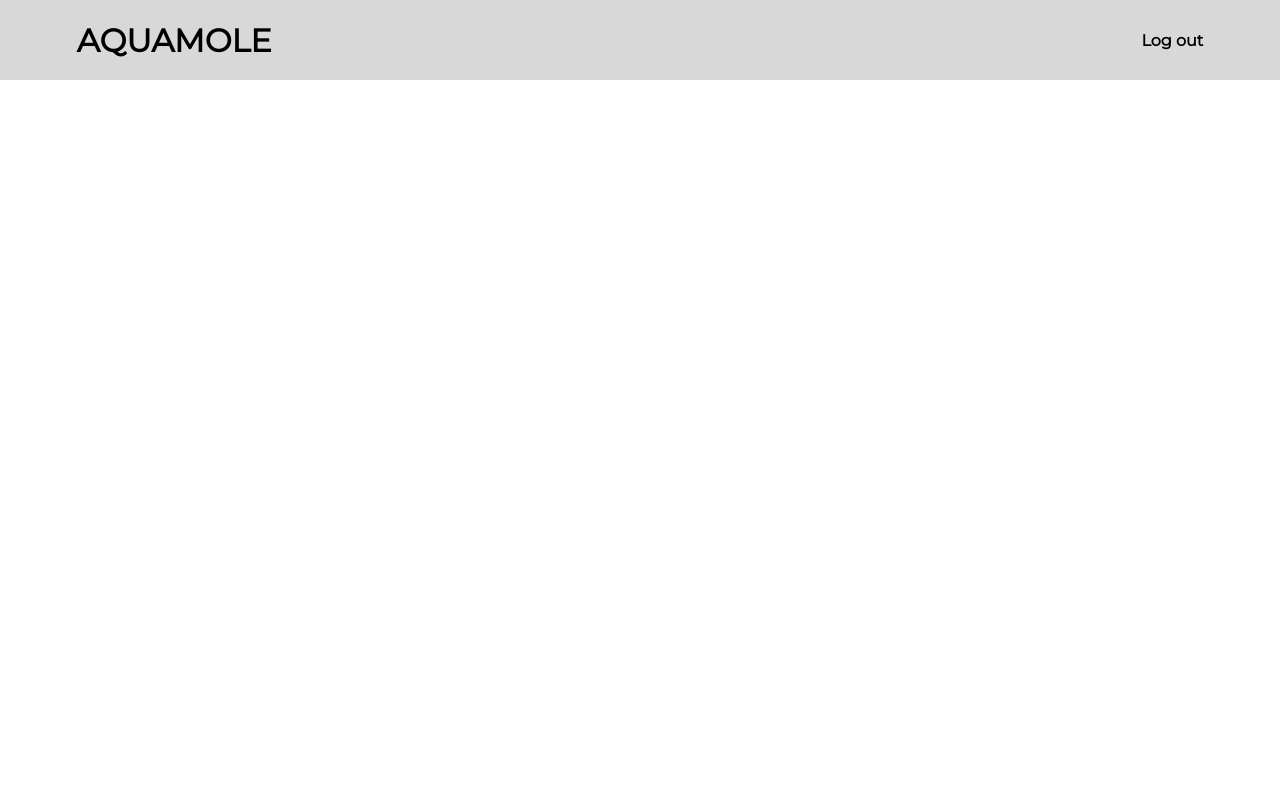
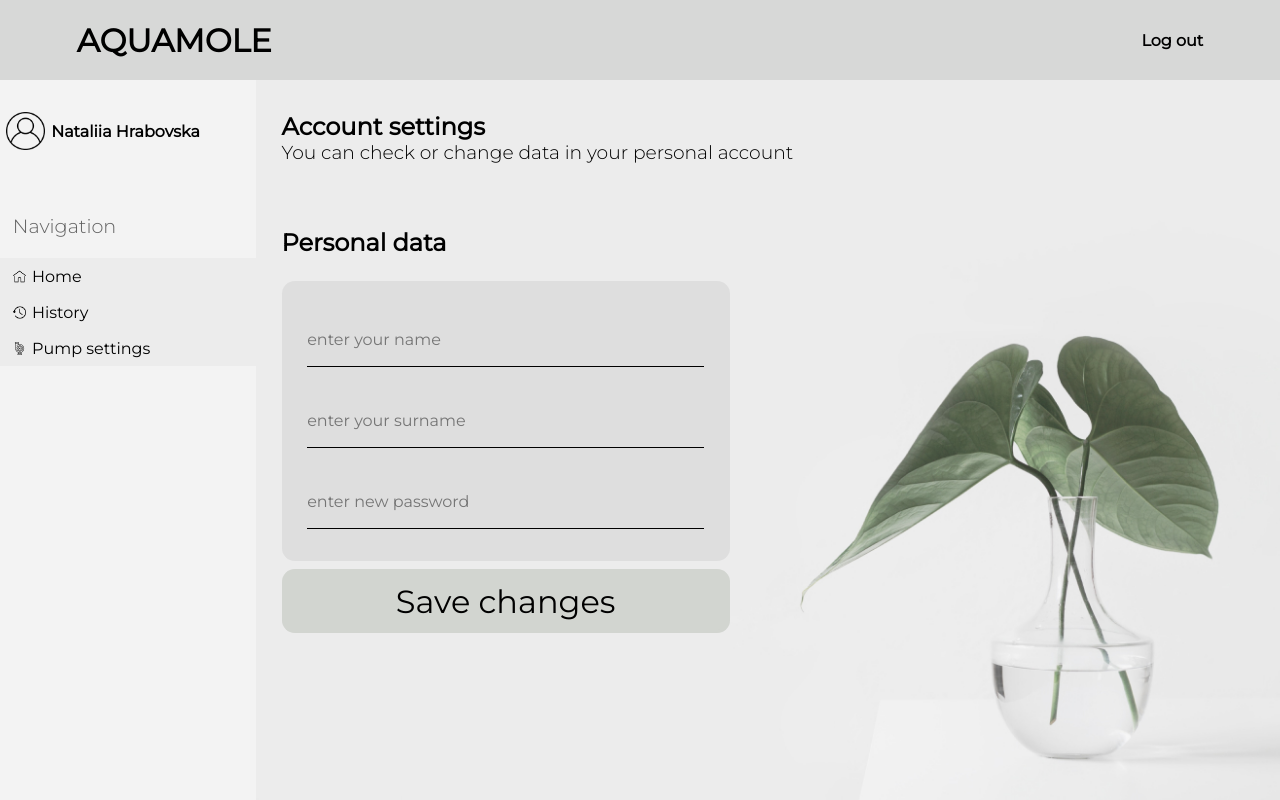
Before and after one commit to Sinex-Team/front-end, an Angular app: page /dashboard/user in a window 1280 px wide. Before the commit this address led to /. Built offline with nearby package versions, Linux system fonts and the light colour scheme; sample sign-in values are in the browser's storage.

Commit message:
added ui for user page

```diff
--- a/src/app/app-routing.module.ts
+++ b/src/app/app-routing.module.ts
@@ -3,6 +3,7 @@ import { RouterModule, Routes } from '@angular/router';
 
 import {IsLogoutGuard} from "./shared/guards/is-logout.guard";
 import {IsLoginChildGuard} from "./shared/guards/is-login-child.guard";
+import {IsLoginGuard} from "./shared/guards/is-login.guard";
 
 import { RegistrationPageComponent } from './pages/registration-page/registration-page.component';
 import { LoginPageComponent } from './pages/login-page/login-page.component';
@@ -13,7 +14,7 @@ import {DashboardHistoryComponent} from "./pages/dashboard-page/dashboard-histor
 import {
   DashboardPumpSettingsComponent
 } from "./pages/dashboard-page/dashboard-pump-settings/dashboard-pump-settings.component";
-import {IsLoginGuard} from "./shared/guards/is-login.guard";
+import { UserPageComponent } from './pages/dashboard-page/user-page/user-page.component';
 
 const routes: Routes = [
   { path: 'reg', component: RegistrationPageComponent, canActivate: [IsLogoutGuard]},
@@ -22,7 +23,8 @@ const routes: Routes = [
     children: [
       { path: 'home', component: DashboardHomeComponent },
       { path: 'history', component: DashboardHistoryComponent },
-      { path: 'pump-settings', component: DashboardPumpSettingsComponent }
+      { path: 'pump-settings', component: DashboardPumpSettingsComponent },
+      { path: 'user', component: UserPageComponent }
     ] }
 ];
 
--- a/src/app/app.module.ts
+++ b/src/app/app.module.ts
@@ -15,6 +15,7 @@ import { DashboardPageComponent } from './pages/dashboard-page/dashboard-page.co
 import { DashboardHomeComponent } from './pages/dashboard-page/dashboard-home/dashboard-home.component';
 import { DashboardHistoryComponent } from './pages/dashboard-page/dashboard-history/dashboard-history.component';
 import { DashboardPumpSettingsComponent } from './pages/dashboard-page/dashboard-pump-settings/dashboard-pump-settings.component';
+import { UserPageComponent } from './pages/dashboard-page/user-page/user-page.component';
 
 @NgModule({
   declarations: [
@@ -25,7 +26,8 @@ import { DashboardPumpSettingsComponent } from './pages/dashboard-page/dashboard
     DashboardPageComponent,
     DashboardHomeComponent,
     DashboardHistoryComponent,
-    DashboardPumpSettingsComponent
+    DashboardPumpSettingsComponent,
+    UserPageComponent
   ],
   imports: [
     BrowserModule,
--- a/src/app/pages/dashboard-page/dashboard-page.component.html
+++ b/src/app/pages/dashboard-page/dashboard-page.component.html
@@ -1,6 +1,6 @@
 <main>
   <aside>
-    <div class="user">
+    <div class="user" [routerLink]="'user'">
       <img src="assets/icons/user.png" alt="user">
       <p>Nataliia Hrabovska</p>
     </div>
--- /dev/null
+++ b/src/app/pages/dashboard-page/user-page/user-page.component.html
@@ -0,0 +1,15 @@
+<section class="user">
+  <div class="titles">
+    <h2>Account settings</h2>
+    <h3>You can check or change data in your personal account</h3>
+  </div>
+  <h2 class="mid-title">Personal data</h2>
+  <form>
+    <div class="inputs-group">
+      <input placeholder="enter your name" type="text">
+      <input placeholder="enter your surname" type="text">
+      <input placeholder="enter new password" type="password">
+    </div>
+    <button type="submit">Save changes</button>
+  </form>
+</section>
--- /dev/null
+++ b/src/app/pages/dashboard-page/user-page/user-page.component.scss
@@ -0,0 +1,45 @@
+.user {
+  width: 80vw;
+  height: 90vh;
+  padding: 4vh 2vw;
+  background-image: url("/assets/images/sarah-dorweiler-x2Tmfd1-SgA-unsp 1.jpg");
+  background-size: cover;
+}
+
+.titles h3 {
+  font-weight: lighter;
+}
+
+.mid-title {
+  margin: 8vh 0 3vh;
+}
+
+.inputs-group {
+  width: 35vw;
+  height: 35vh;
+  padding: 4vh 2vw;
+  background-color: rgba(217, 217, 217, 0.7);
+  border-radius: 1vw;
+  display: flex;
+  flex-wrap: wrap;
+  flex-direction: column;
+  justify-content: space-between;
+
+  input {
+    width: 100%;
+    height: 25%;
+    font-size: 1rem;
+    border-bottom: 0.01rem solid #000000;
+    background-color: transparent;
+  }
+}
+
+button {
+  width: 35vw;
+  height: 8vh;
+  margin-top: 1vh;
+  background-color: rgba(158, 168, 154, 0.34);
+  border-radius: 1vw;
+  font-size: 2rem;
+  cursor: pointer;
+}
```
Also changed, not shown: src/app/pages/dashboard-page/user-page/user-page.component.ts (added, +10 -0 lines), src/assets/images/sarah-dorweiler-x2Tmfd1-SgA-unsp 1.jpg (added).
